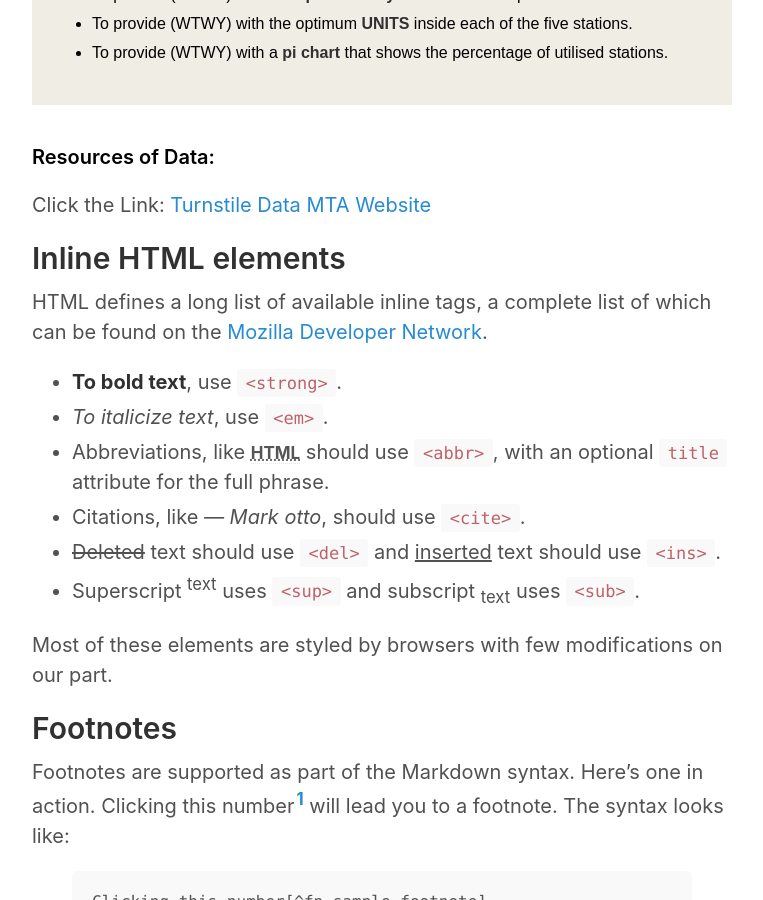
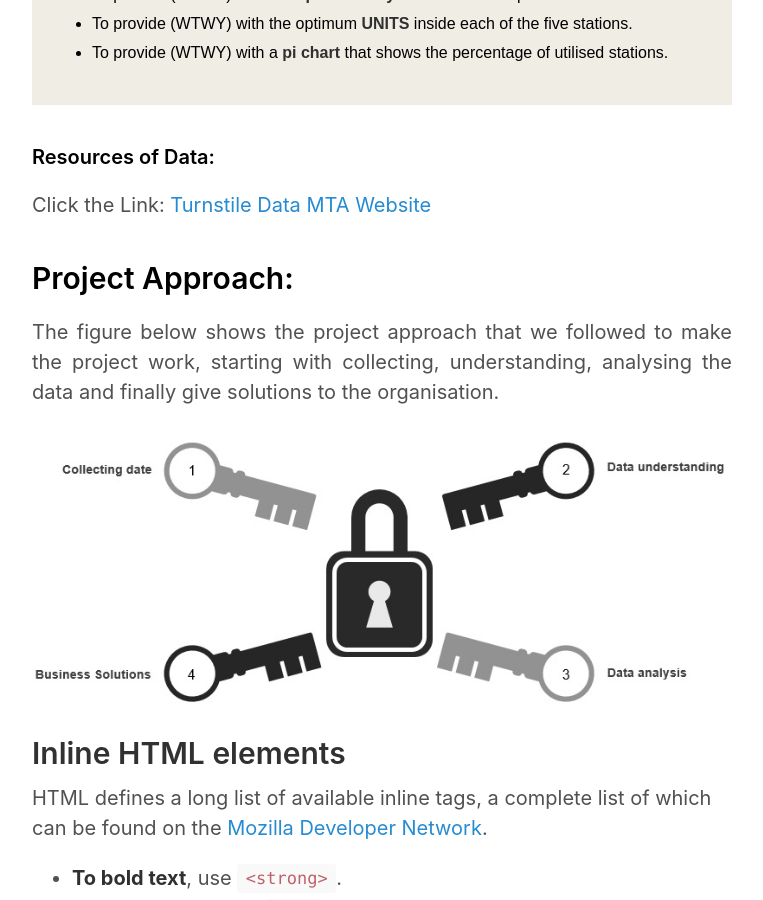
Before and after one commit to alafnan/alafnan.github.io, a Jekyll site: the page built from _posts/2015-01-6-example-content.md, in a window 1280 px wide and 900 px high, scrolled down 1105 px. Shown: the whole window, without its empty margins (258-1021 px from the left). Built offline with Jekyll 4.4.1, drawn with Linux system fonts in a browser that asks for light colours.

Commit message:
Update 2015-01-6-example-content.md

```diff
--- a/_posts/2015-01-6-example-content.md
+++ b/_posts/2015-01-6-example-content.md
@@ -26,6 +26,10 @@ Group Members: Bader Alafnan, Khaled Al Qahtani, Abdulrahman Alshetwi, Aiman Alg
 <h1 style="font-size:1em; color:#000000; margin-top: 2rem; margin-bottom: 1rem;">Resources of Data:</h1>
 Click the Link: [Turnstile Data MTA Website](http://web.mta.info/developers/turnstile.html)
 
+
+<h1 style="font-size:1.5em; color:#000000; margin-top: 2rem; margin-bottom: 1rem;">Project Approach:</h1>
+<p style="text-align: justify; text-justify: inter-word;"> The figure below shows the project approach that we followed to make the project work, starting with collecting, understanding, analysing the data and finally give solutions to the organisation. </p>
+![Image test]({{ site.url }}/images/pro1.jpg)
 
 ## Inline HTML elements
 
```
